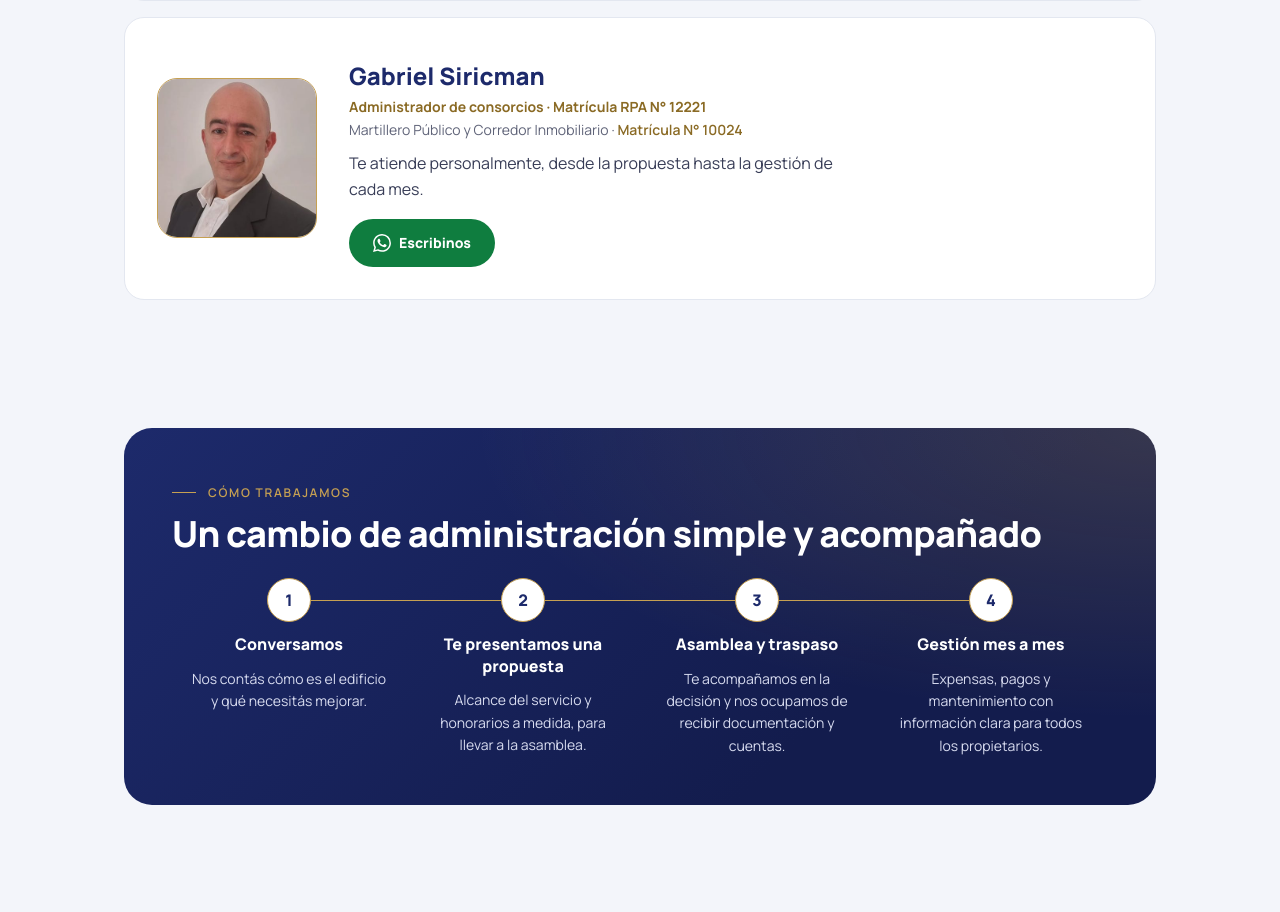
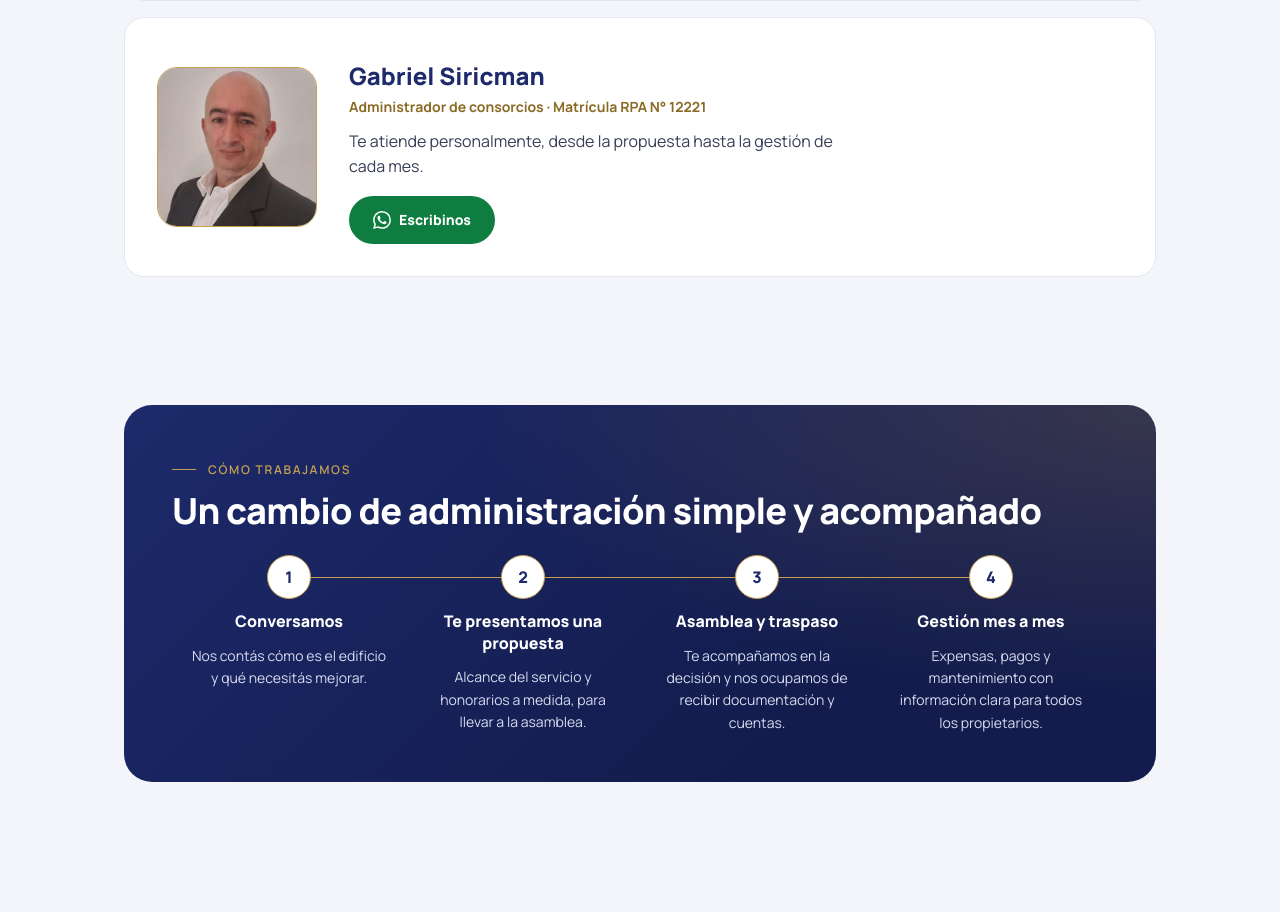
Before and after one commit to skywarddigitalsolutions/siricmanpropiedades, a Next.js app: page /administracion-de-consorcios in a window 1280 px wide. Shown: the part 1267-2179 px from the top of the page. Built offline with nearby package versions, Linux system fonts and the light colour scheme.

Commit message:
fix(site): show only the consortium license on the consortium page

```diff
--- a/src/app/(site)/administracion-de-consorcios/page.module.css
+++ b/src/app/(site)/administracion-de-consorcios/page.module.css
@@ -396,18 +396,6 @@
   color: var(--color-gold-dark);
 }
 
-.whoRole {
-  margin-top: var(--space-1);
-  font-size: var(--text-sm);
-  line-height: var(--leading-snug);
-  color: var(--color-text-muted);
-}
-
-.whoLicense {
-  font-weight: var(--weight-semibold);
-  color: var(--color-gold-dark);
-}
-
 .whoText {
   margin-top: var(--space-3);
   max-width: 52ch;
--- a/src/app/(site)/administracion-de-consorcios/page.tsx
+++ b/src/app/(site)/administracion-de-consorcios/page.tsx
@@ -210,9 +210,6 @@ export default function ConsortiumPage() {
             <div className={styles.whoBody}>
               <h2 className={styles.whoName}>{FOUNDER.name}</h2>
               <p className={styles.whoRpa}>Administrador de consorcios · {CONSORTIUM_LICENSE}</p>
-              <p className={styles.whoRole}>
-                {FOUNDER.role} · <span className={styles.whoLicense}>{FOUNDER.license}</span>
-              </p>
               <p className={styles.whoText}>
                 Te atiende personalmente, desde la propuesta hasta la gestión de cada mes.
               </p>
```
Also changed, not shown: 1 other file (tests, documents, lock files or other folders).
